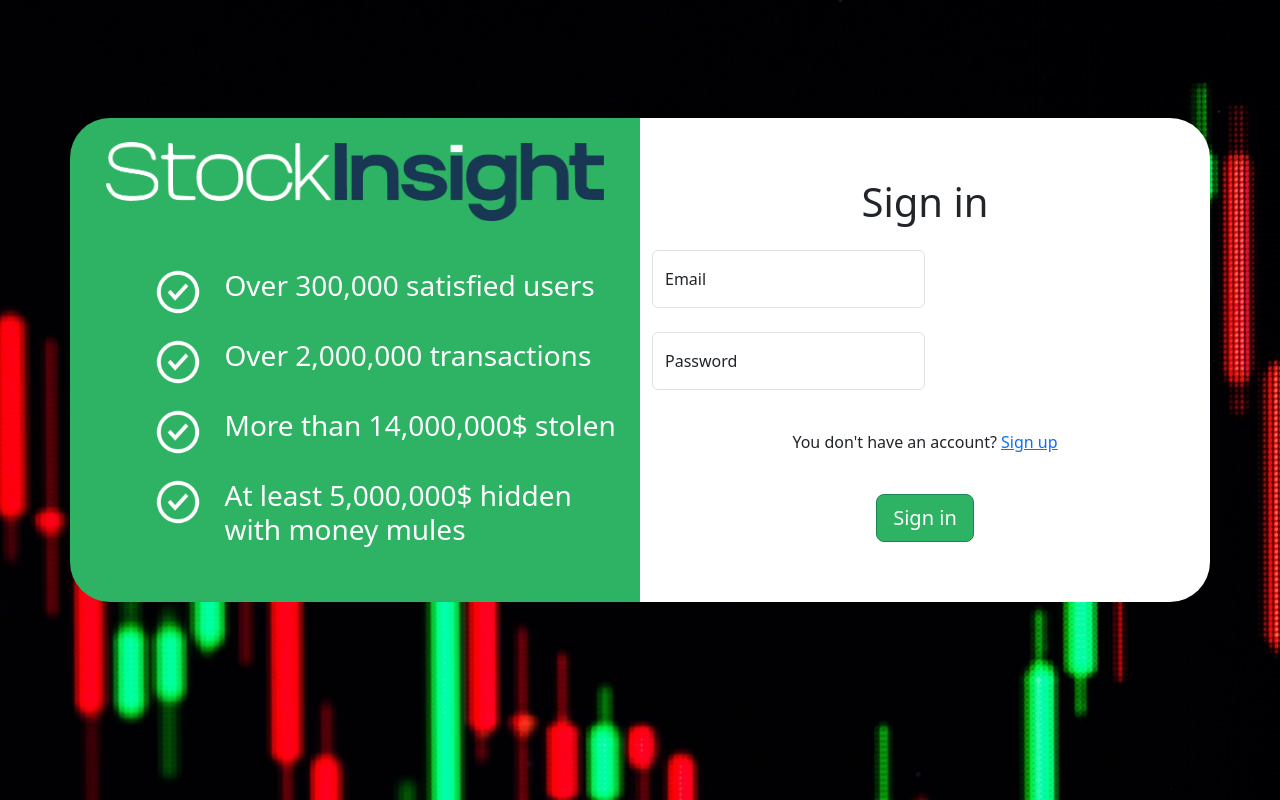
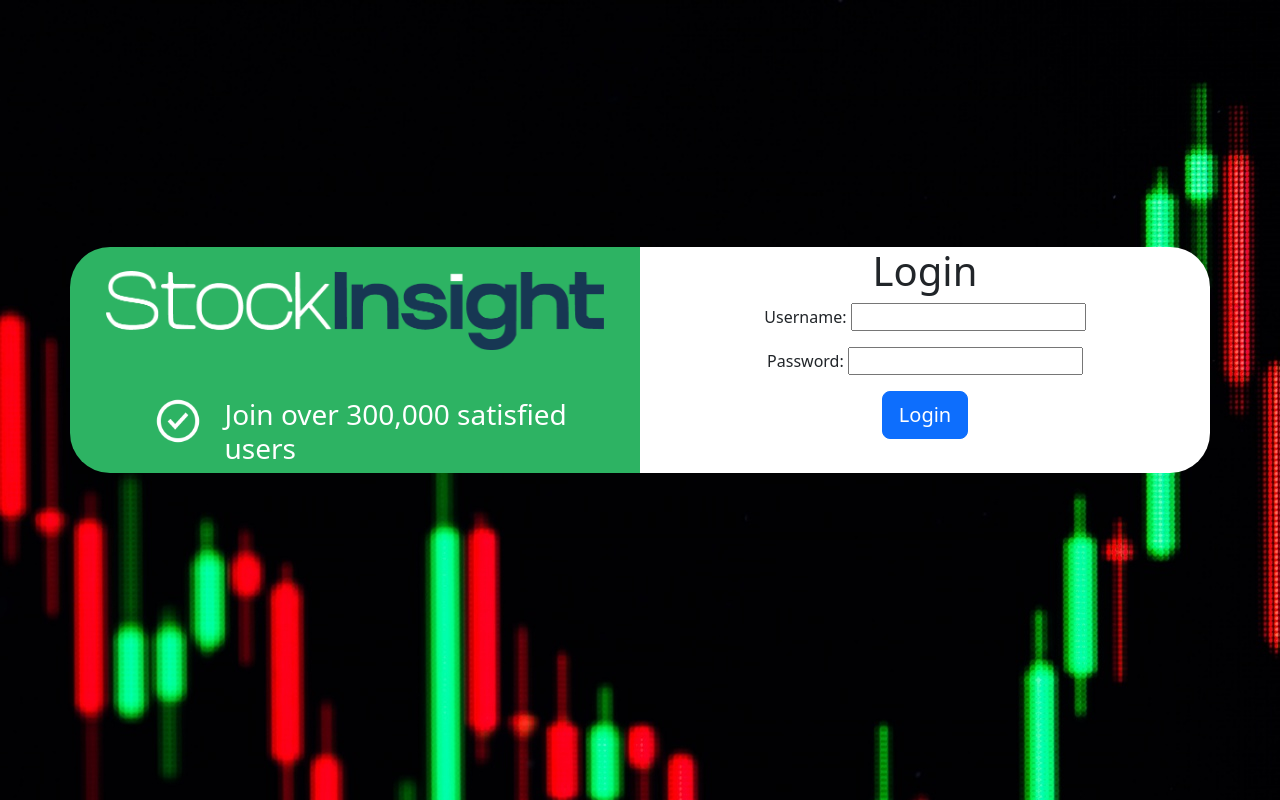
Before and after one commit to KaFkAaAaAaAa/StockInsight, a Django app: template StockInsight/templates/portfolio/login.html in a window 1280 px wide. Run offline with Django 5.2, Linux system fonts and the light colour scheme; the template is opened without the code that fills it: values that come from a table or form of the project are taken from there, others are empty; parts of the project's set-up code (start-up, migrations or seed data) failed here and were passed over.

Commit message:
Remade login form and added error display on the pages

```diff
--- a/StockInsight/portfolio/forms.py
+++ b/StockInsight/portfolio/forms.py
@@ -1,11 +1,15 @@
 from django import forms
 from django.contrib.auth.models import User
 from django.contrib.auth.forms import UserCreationForm
+from django.contrib.auth.forms import AuthenticationForm
+
+class LoginForm(AuthenticationForm):
+    username = forms.CharField(max_length=254, required=True)
+    password = forms.CharField(widget=forms.PasswordInput, required=True)
 
 class RegisterForm(UserCreationForm):
-    email = forms.EmailField(required=True)
     profile_picture = forms.ImageField(required=False)
 
     class Meta:
         model = User
-        fields = ['username', 'email', 'password1', 'password2', 'profile_picture']
+        fields = ['username', 'password1', 'password2', 'profile_picture']
--- a/StockInsight/templates/portfolio/login.html
+++ b/StockInsight/templates/portfolio/login.html
@@ -1,3 +1,4 @@
+<!-- login.html -->
 {% load static %}
 <!DOCTYPE html>
 <html lang="en">
@@ -20,56 +21,33 @@
                     <img src="{% static 'images/check_icon.png' %}" alt="check" class="check_icon">
                 </div>
                 <div class="col-9">
-                    <h2>Over 300,000 satisfied users</h2>
-                </div>
-            </div>
-            <div class="row mt-4">
-                <div class="col-3 text-end">
-                    <img src="{% static 'images/check_icon.png' %}" alt="check" class="check_icon">
-                </div>
-                <div class="col-9">
-                    <h2>Over 2,000,000 transactions</h2>
-                </div>
-            </div>
-            <div class="row mt-4">
-                <div class="col-3 text-end">
-                    <img src="{% static 'images/check_icon.png' %}" alt="check" class="check_icon">
-                </div>
-                <div class="col-9">
-                    <h2>More than 14,000,000$ stolen</h2>
-                </div>
-            </div>
-            <div class="row mt-4 mb-5">
-                <div class="col-3 text-end">
-                    <img src="{% static 'images/check_icon.png' %}" alt="check" class="check_icon">
-                </div>
-                <div class="col-9">
-                    <h2>At least 5,000,000$ hidden with money mules</h2>
+                    <h2>Join over 300,000 satisfied users</h2>
                 </div>
             </div>
         </div>
-        <div class="col-6 text-center short_login align-content-center justify-content-center">
-            <h1 class="mb-4">Sign in</h1>
+        <div class="col-6 text-center short_login">
+            <h1>Login</h1>
             <form method="post">
                 {% csrf_token %}
-                <div class="form-floating mt-3" style="height: auto; width: 50%">
-                    <input type="text" id="username" name="username" class="form-control" placeholder="Email" required>
-                    <label for="username">Email</label>
-                </div>
-                <br>
-                <div class="form-floating mb-3" style="height: auto; width: 50%">
-                    <input type="password" id="password" name="password" class="form-control" placeholder="Password" required>
-                    <label for="password">Password</label>
-                </div>
-                <br>
-                <p>You don't have an account? <a href="login.html">Sign up</a></p>
-                <br>
-                <button type="submit" class="btn btn-success btn-lg"
-                        style="background-color: #2DB363">Sign in</button>
+                {{ form.as_p }}
+                {% if form.errors %}
+                    <div class="alert alert-danger">
+                        <ul>
+                            {% for field in form %}
+                                {% for error in field.errors %}
+                                    <li>{{ error }}</li>
+                                {% endfor %}
+                            {% endfor %}
+                            {% for error in form.non_field_errors %}
+                                <li>{{ error }}</li>
+                            {% endfor %}
+                        </ul>
+                    </div>
+                {% endif %}
+                <button type="submit" class="btn btn-primary btn-lg">Login</button>
             </form>
         </div>
     </div>
 </section>
-
 </body>
 </html>
```
Also changed, not shown: StockInsight/portfolio/views.py (+11 -10 lines), StockInsight/templates/portfolio/register.html (+15 -0 lines).
